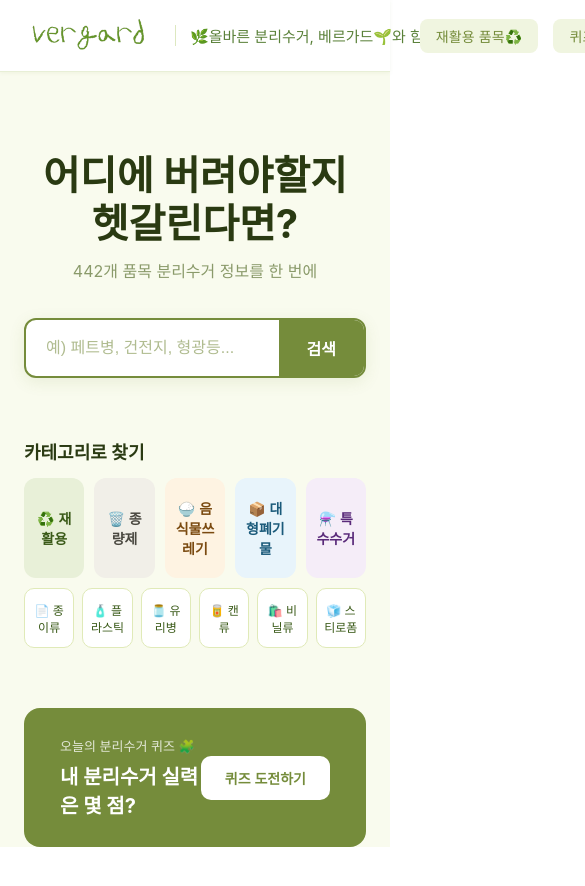
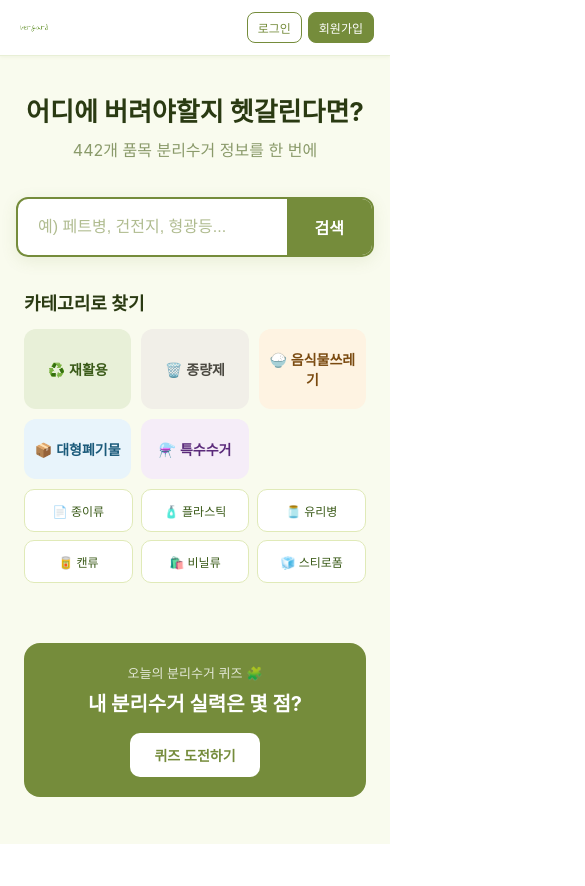
Before and after one commit to Vistablue/vergard-front, a React (Create React App) app: page / in a window 390 px wide. Shown: the top 886 px of the page, 585 px wide, since content can reach past the window. After the commit the page ends 844 px from the top, so only its background shows below. Built offline with nearby package versions, Linux system fonts and the light colour scheme.

Commit message:
add mobile reponsive

```diff
--- a/src/components/Navbar.css
+++ b/src/components/Navbar.css
@@ -124,3 +124,40 @@
     background-color: #637a30;
     font-weight: 700;
 }
+
+@media (max-width: 768px) {
+    .navbar {
+        padding: 0 16px;
+        height: 56px;
+        gap: 8px;
+    }
+
+    .navbar-slogan {
+        display: none;
+        /* 슬로건 숨기기 */
+    }
+
+    .navbar-logo {
+        height: 36px;
+    }
+
+    .navbar-center {
+        display: none;
+        /* 메뉴 숨기기 */
+    }
+
+    .navbar-right {
+        gap: 6px;
+    }
+
+    .nav-btn-outline,
+    .nav-btn-fill {
+        padding: 6px 10px;
+        font-size: 12px;
+        min-width: unset;
+    }
+
+    .navbar-divider {
+        display: none;
+    }
+}
--- a/src/pages/MainPage.css
+++ b/src/pages/MainPage.css
@@ -179,3 +179,30 @@
 .quiz-banner-btn:hover {
     background-color: #f0f5e0;
 }
+
+@media (max-width: 768px) {
+    .hero-title {
+        font-size: 26px;
+    }
+
+    .hero-section {
+        padding: 40px 16px 32px;
+    }
+
+    .main-category-grid {
+        grid-template-columns: repeat(3, 1fr);
+        /* 5개 → 3열 */
+    }
+
+    .sub-category-grid {
+        grid-template-columns: repeat(3, 1fr);
+        /* 6개 → 3열 */
+    }
+
+    .quiz-banner-inner {
+        flex-direction: column;
+        gap: 16px;
+        text-align: center;
+        padding: 20px;
+    }
+}
```
